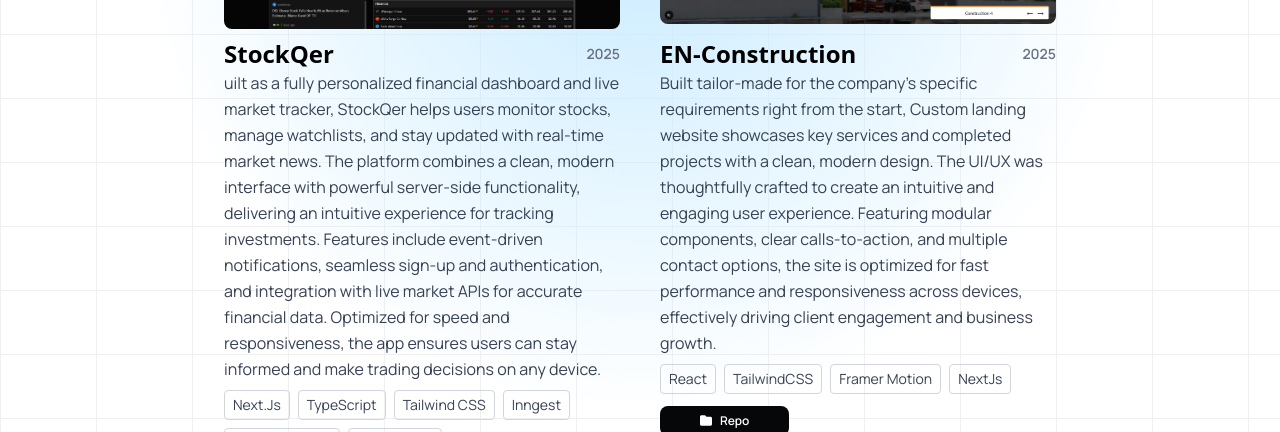
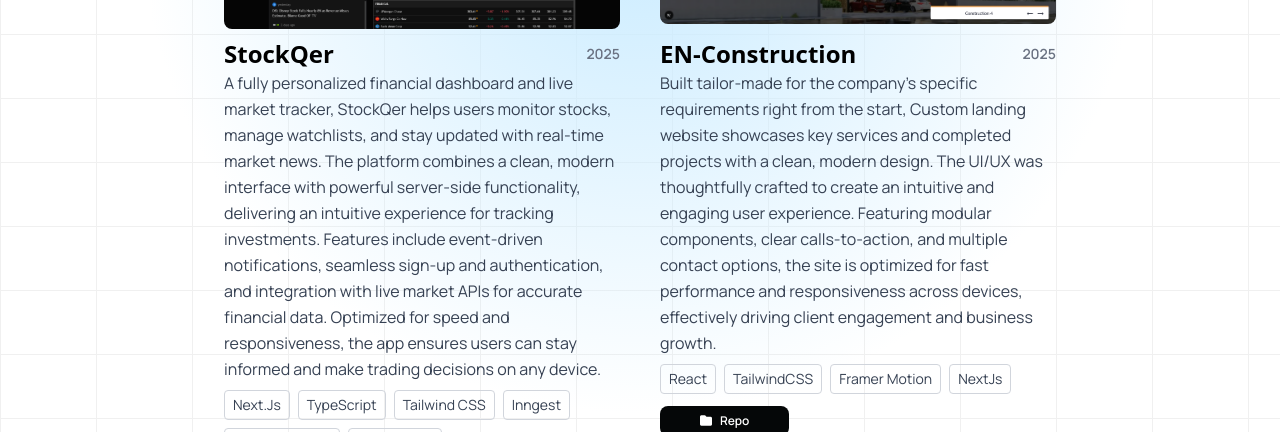
Before and after one commit to GabrielEduria/portfolio, a React (Vite) app: page /projects in a window 1280 px wide. Shown: the part 286-718 px from the top of the page. Built offline with nearby package versions, Linux system fonts and the light colour scheme.

Commit message:
update fix typo

```diff
--- a/src/constants/projectData.js
+++ b/src/constants/projectData.js
@@ -3,8 +3,8 @@
     title: "StockQer",
     year: "2025",
     image: "/images/stockqer-homepage1.png",
-    shortDescription: "ully personalized financial dashboard and live market tracker,",
-    fullDescription: "uilt as a fully personalized financial dashboard and live market tracker, StockQer helps users monitor stocks, manage watchlists, and stay updated with real-time market news. The platform combines a clean, modern interface with powerful server-side functionality, delivering an intuitive experience for tracking investments. Features include event-driven notifications, seamless sign-up and authentication, and integration with live market APIs for accurate financial data. Optimized for speed and responsiveness, the app ensures users can stay informed and make trading decisions on any device.",
+    shortDescription: "A Fully personalized financial dashboard and live market tracker,",
+    fullDescription: "A fully personalized financial dashboard and live market tracker, StockQer helps users monitor stocks, manage watchlists, and stay updated with real-time market news. The platform combines a clean, modern interface with powerful server-side functionality, delivering an intuitive experience for tracking investments. Features include event-driven notifications, seamless sign-up and authentication, and integration with live market APIs for accurate financial data. Optimized for speed and responsiveness, the app ensures users can stay informed and make trading decisions on any device.",
     tags: ["Next.Js", "TypeScript", "Tailwind CSS", "Inngest", "MongoDB Atlas", "Finnhub API"],
     url: "https://github.com/GabrielEduria/StockQer",
     live: "https://stockqer.vercel.app"
```
